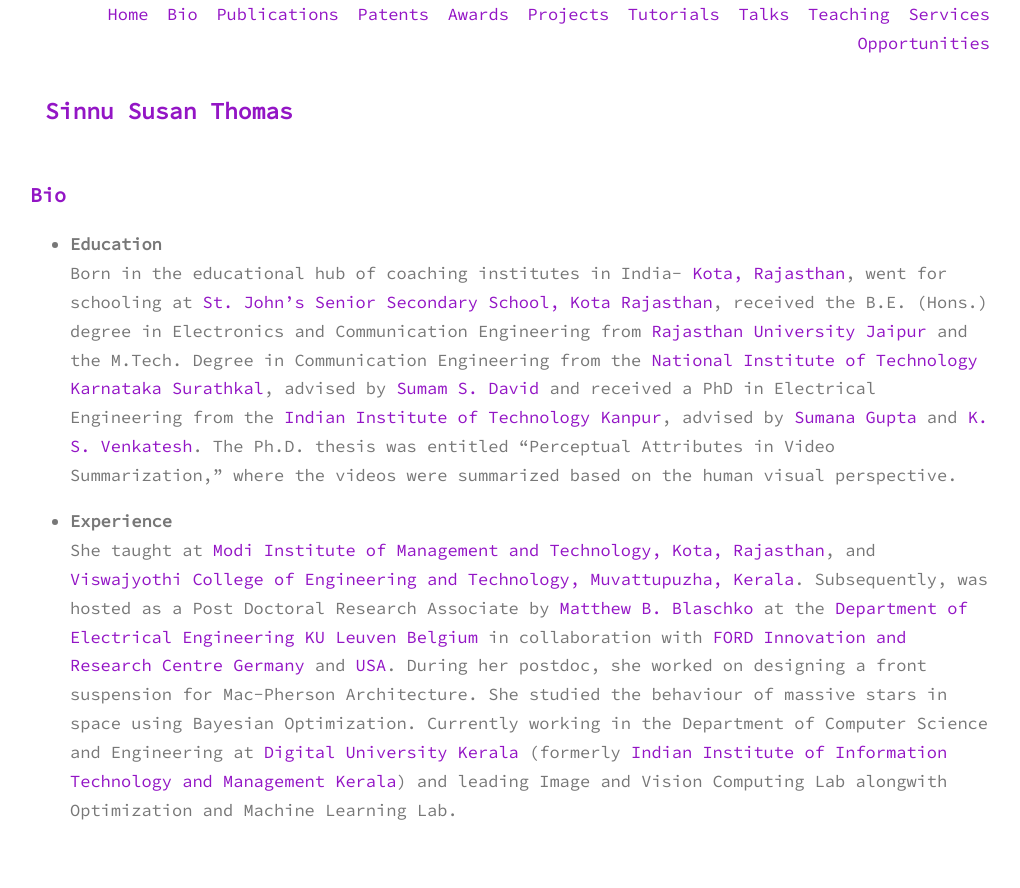
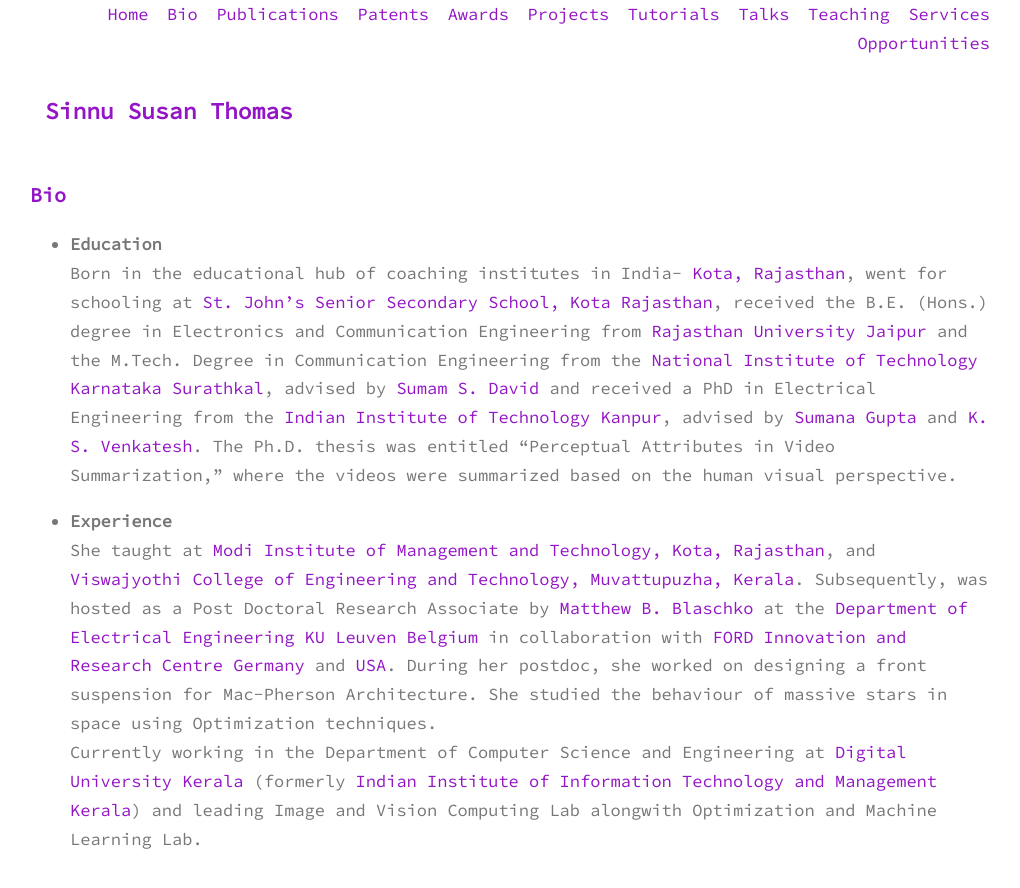
Before and after one commit to sinnuthomas/sinnuthomas.github.io, a Jekyll site: the page built from bio.md, in a window 1280 px wide. Shown: the top 888 px of the page, without its empty margins (130-1150 px from the left). Built offline with Jekyll 4.4.1, drawn with Linux system fonts in a browser that asks for light colours.

Commit message:
Update bio.md

```diff
--- a/bio.md
+++ b/bio.md
@@ -9,5 +9,6 @@
 
 * **Experience**
   <br/>
-She taught at [Modi Institute of Management and Technology, Kota, Rajasthan](http://www.modiedukota.org/), and [Viswajyothi College of Engineering and Technology, Muvattupuzha, Kerala](https://vjcet.org/#/).  Subsequently, was hosted as a Post Doctoral Research Associate by [Matthew B. Blaschko](https://homes.esat.kuleuven.be/~mblaschk/)  at the [Department of Electrical Engineering KU Leuven Belgium](https://www.esat.kuleuven.be/psi) in collaboration with [FORD Innovation and Research Centre Germany](https://www.ford.de/) and [USA](https://www.ford.com/). During her postdoc, she worked on designing a front suspension for Mac-Pherson Architecture. She studied the behaviour of massive stars in space using Bayesian Optimization.
+She taught at [Modi Institute of Management and Technology, Kota, Rajasthan](http://www.modiedukota.org/), and [Viswajyothi College of Engineering and Technology, Muvattupuzha, Kerala](https://vjcet.org/#/).  Subsequently, was hosted as a Post Doctoral Research Associate by [Matthew B. Blaschko](https://homes.esat.kuleuven.be/~mblaschk/)  at the [Department of Electrical Engineering KU Leuven Belgium](https://www.esat.kuleuven.be/psi) in collaboration with [FORD Innovation and Research Centre Germany](https://www.ford.de/) and [USA](https://www.ford.com/). During her postdoc, she worked on designing a front suspension for Mac-Pherson Architecture. She studied the behaviour of massive stars in space using Optimization techniques.
+<br/>
 Currently working in the Department of Computer Science and Engineering at [Digital University Kerala](https://www.dukerala.in/) (formerly [Indian Institute of Information Technology and Management Kerala](https://www.iiitmk.ac.in/)) and leading Image and Vision Computing Lab alongwith Optimization and Machine Learning Lab.
```
